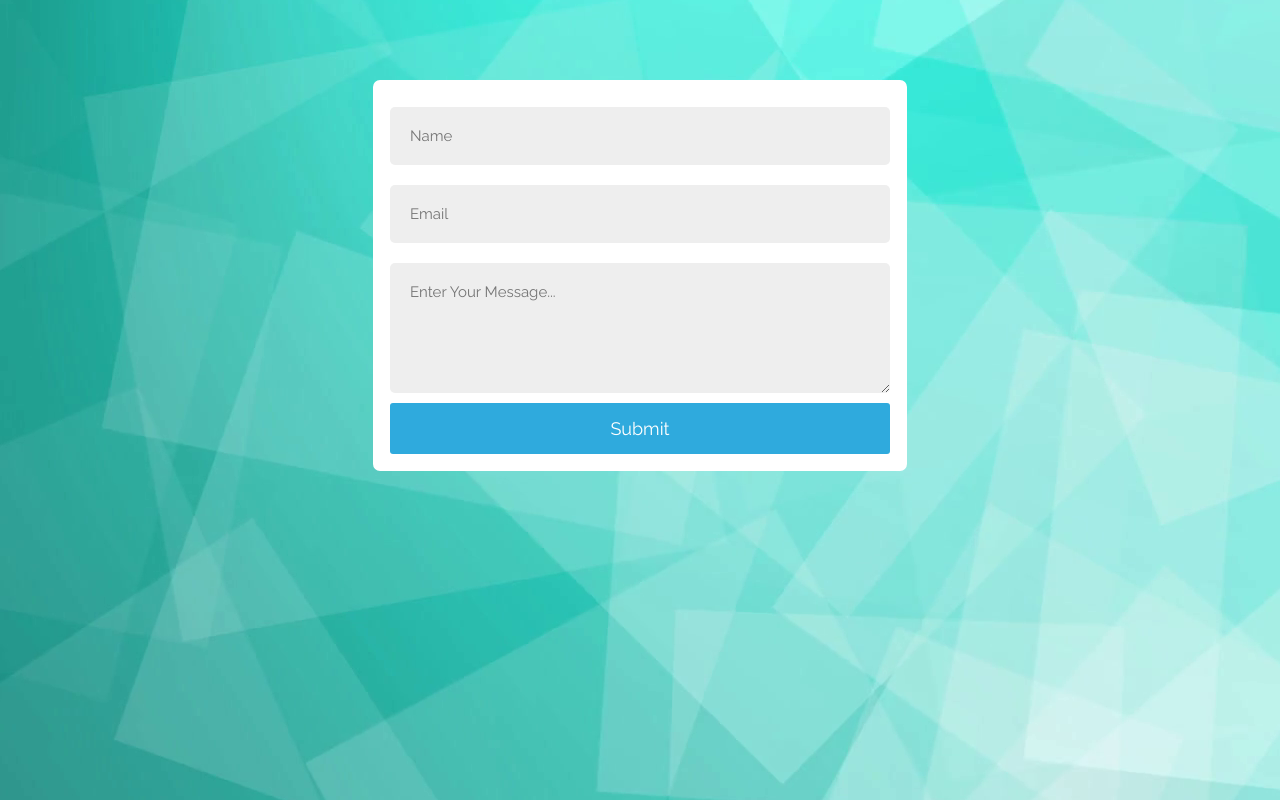
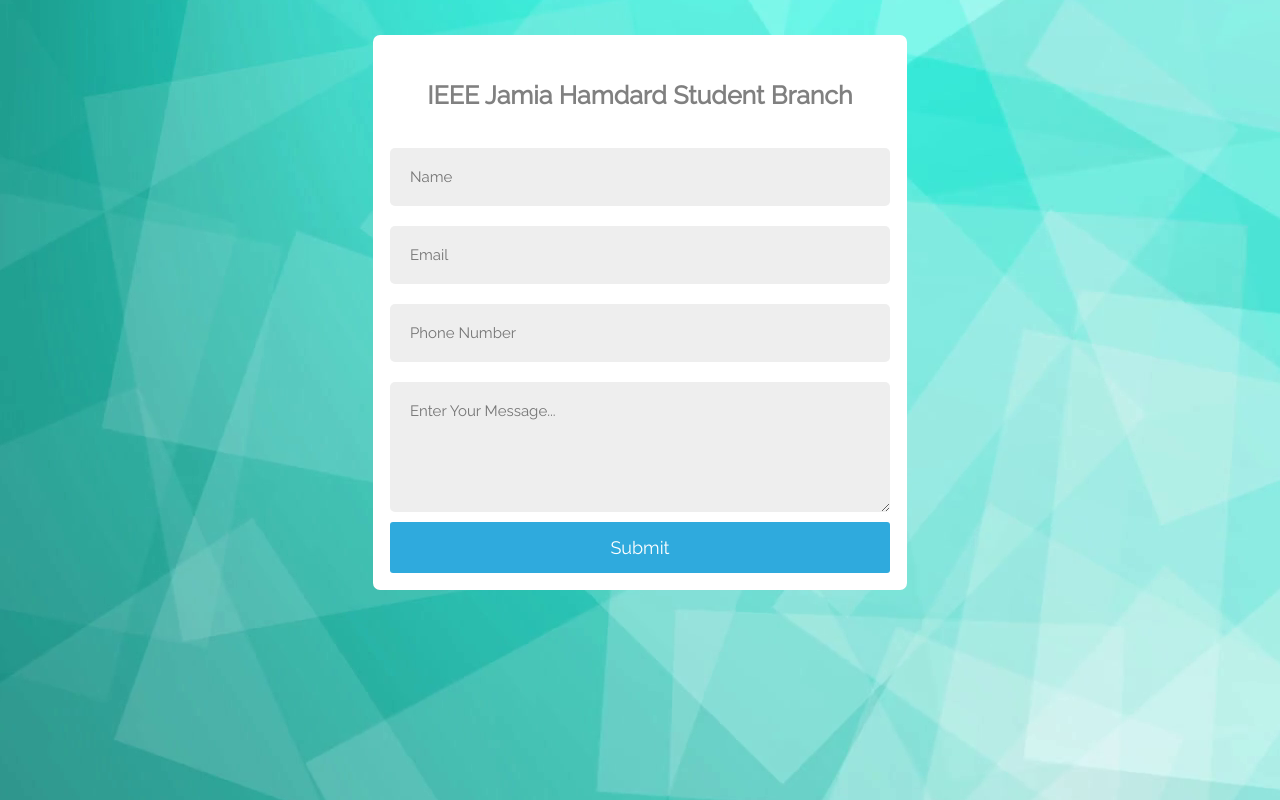
Before and after one commit to MohdImran001/contact-form, a plain HTML site: page index.html in a window 1280 px wide. Drawn offline with Linux system fonts and the light colour scheme.

Commit message:
Updated files

```diff
--- a/index.html
+++ b/index.html
@@ -13,18 +13,28 @@
     <div class="main">
         <form class="contact-form" action="" method="POST">
             <div class="form-group">
-                <input type="text" class="form-control" name="name" placeholder="Name">
+                <p class="tag" id="tag">IEEE Jamia Hamdard Student Branch</p>
             </div>
             <div class="form-group">
-                <input type="text" class="form-control" name="email" placeholder="Email">
+                <p class="error" id="error">Error</p>
             </div>
             <div class="form-group">
-                <textarea class="form-control" name="message" rows="5" cols="16" placeholder="Enter Your Message..."></textarea>
+                <input type="text" id="name" class="form-control" name="name" placeholder="Name">
             </div>
             <div class="form-group">
-                <button type="submit">Submit</button>
+                <input type="text" id="email" class="form-control" name="email" placeholder="Email">
+            </div>
+            <div class="form-group">
+                <input type="text" id="phone" class="form-control" name="phone" maxlength="10" placeholder="Phone Number">
+            </div>
+            <div class="form-group">
+                <textarea class="form-control" id="message" name="message" rows="5" cols="16"  placeholder="Enter Your Message..."></textarea>
+            </div>
+            <div class="form-group">
+                <button type="submit" id="button">Submit</button>
             </div>
         </form>
     </div>
+    <script src="app.js"></script>
 </body>
 </html>
--- a/style.css
+++ b/style.css
@@ -10,7 +10,7 @@
 .main {
     padding: 10px;
     text-align: center;
-    margin-top: 70px;
+    margin-top: 25px;
     display: flex;
 }
 
@@ -25,6 +25,21 @@
 
 .form-group {
     display: flex;
+    justify-content: center;
+}
+
+.error {
+    color: red;
+    font-family: inherit;
+    padding: 3px;
+}
+
+.tag {
+    color: grey;
+    font-weight: bold;
+    font-family: inherit;
+    padding: 3px;
+    font-size: 25px;
 }
 
 .form-control {
```
